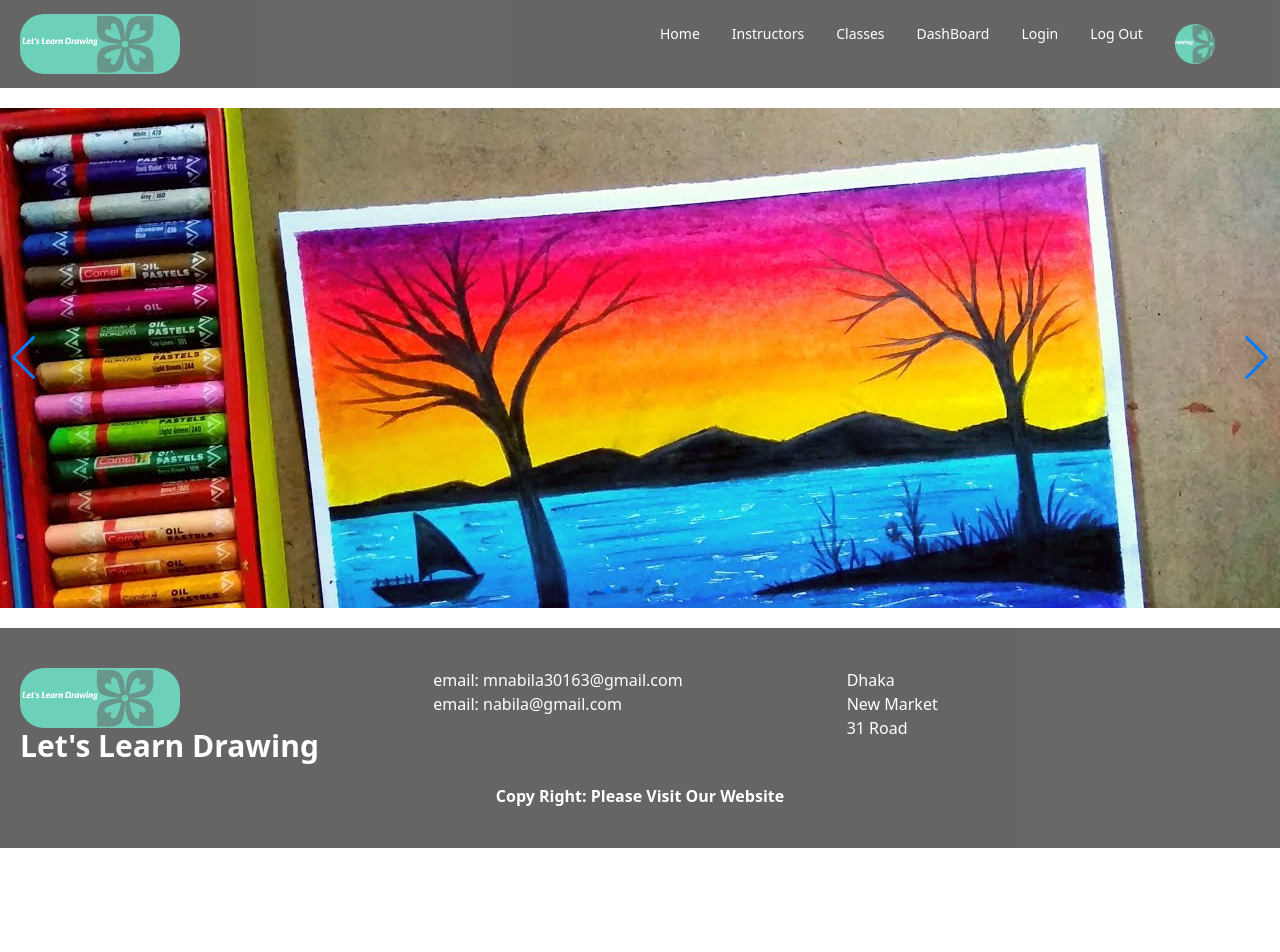
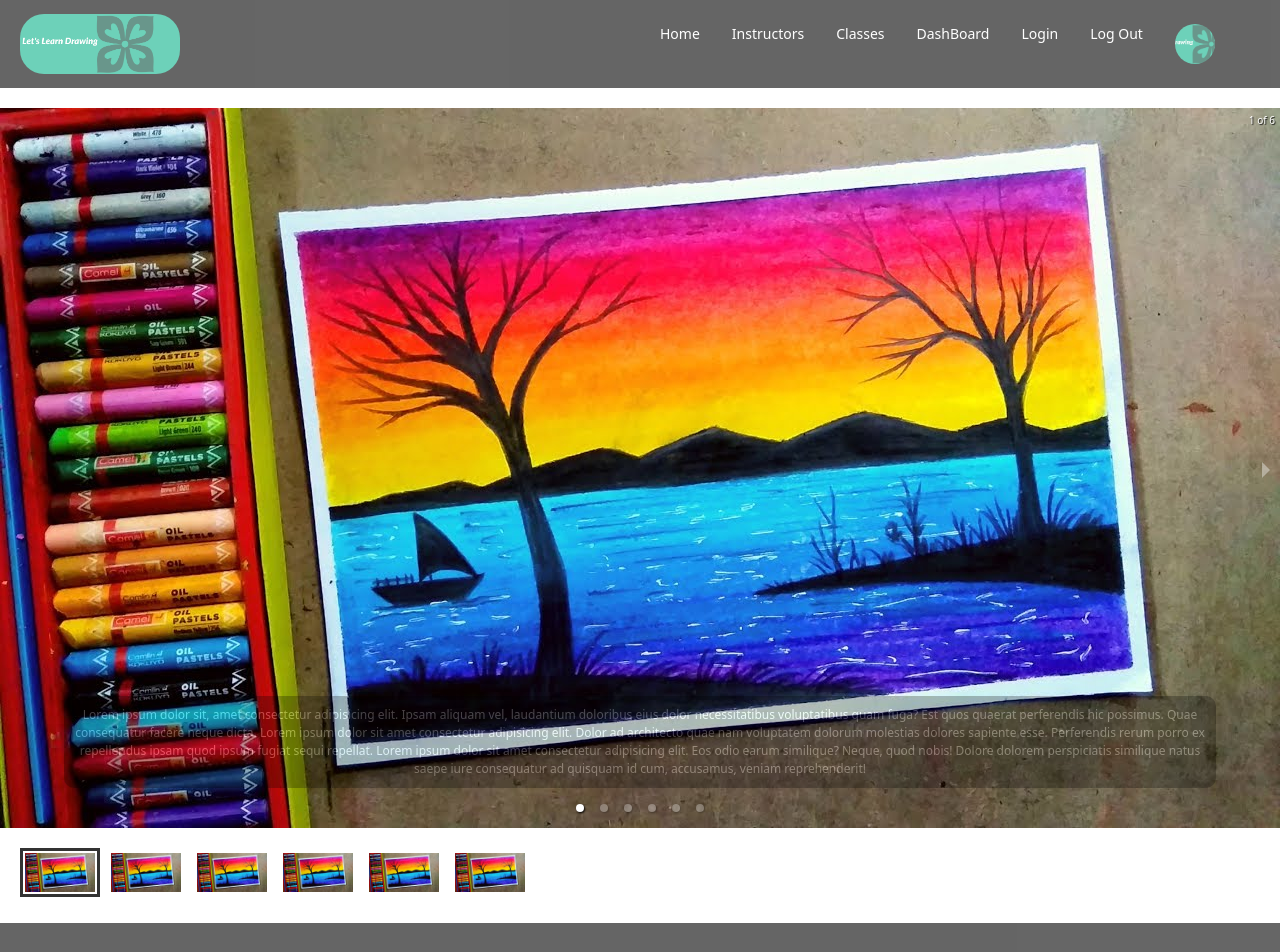
Before and after one commit to NabilaWorld/summer-camp-client, a React (Vite) app: page / in a window 1280 px wide. Shown: the top 952 px of the page. Before the commit the page ends 848 px from the top, so only its background shows below. Built offline with nearby package versions, Linux system fonts and the light colour scheme.

Commit message:
commit the cover page

```diff
--- a/package.json
+++ b/package.json
@@ -14,9 +14,9 @@
     "match-sorter": "^6.3.1",
     "react": "^18.2.0",
     "react-dom": "^18.2.0",
+    "react-responsive-carousel": "^3.2.23",
     "react-router-dom": "^6.11.2",
-    "sort-by": "^1.2.0",
-    "swiper": "^9.3.2"
+    "sort-by": "^1.2.0"
   },
   "devDependencies": {
     "@types/react": "^18.0.37",
--- a/src/pages/Home/Home/Cover/Cover.jsx
+++ b/src/pages/Home/Home/Cover/Cover.jsx
@@ -1,12 +1,9 @@
 import React from 'react';
 
 
-import { Swiper, SwiperSlide } from "swiper/react";
 
-// Import Swiper styles
-import "swiper/css";
-import "swiper/css/pagination";
-import "swiper/css/navigation";
+import "react-responsive-carousel/lib/styles/carousel.min.css"; // requires a loader
+import { Carousel } from 'react-responsive-carousel';
 
 import slide1 from '../../../../assets/slide1.jpg'
 import slide2 from '../../../../assets/slide1.jpg'
@@ -14,43 +11,43 @@ import slide3 from '../../../../assets/slide1.jpg'
 import slide4 from '../../../../assets/slide1.jpg'
 import slide5 from '../../../../assets/slide1.jpg'
 
-// import required modules
-import { Pagination, Navigation } from "swiper";
+
 
 const Cover = () => {
     return (
-        <Swiper
-        slidesPerView={1}
-        spaceBetween={30}
-        loop={true}
-        pagination={{
-          clickable: true,
-        }}
-        navigation={true}
-        modules={[Pagination, Navigation]}
-        className="mySwiper h-[500px] my-5 max-w-screen-xl mx-auto"
-      >
-        <SwiperSlide>
-            <img src={slide1} alt="" />
-        </SwiperSlide>
+        <Carousel className='max-w-screen-xl mx-auto mt-5'>
+                <div>
+                    <img src={slide1} />
+                    <p className="legend">Lorem ipsum dolor sit, amet consectetur adipisicing elit. Ipsam aliquam vel, laudantium doloribus eius dolor necessitatibus voluptatibus quam fuga? Est quos quaerat perferendis hic possimus. Quae consequatur facere neque dicta. Lorem ipsum dolor sit amet consectetur adipisicing elit. Dolor ad architecto quae nam voluptatem dolorum molestias dolores sapiente esse. Perferendis rerum porro ex repellendus ipsam quod ipsum fugiat sequi repellat. Lorem ipsum dolor sit amet consectetur adipisicing elit. Eos odio earum similique? Neque, quod nobis! Dolore dolorem perspiciatis similique natus saepe iure consequatur ad quisquam id cum, accusamus, veniam reprehenderit!</p>
 
-        <SwiperSlide>
-            <img src={slide2} alt="" />
-        </SwiperSlide>
+                </div>
+                <div>
+                    <img src={slide2} />
+                    <p className="legend">Legend 2</p>
 
-        <SwiperSlide>
-            <img src={slide3} alt="" />
-        </SwiperSlide>
+                </div>
+                <div>
+                    <img src={slide3} />
+                    <p className="legend">Legend 3</p>
 
-        <SwiperSlide>
-            <img src={slide4} alt="" />
-        </SwiperSlide>
+                </div>
 
-        <SwiperSlide>
-            <img src={slide5} alt="" />
-        </SwiperSlide>
+                <div>
+                    <img src={slide1} />
+                    <p className="legend">Legend 1</p>
 
-      </Swiper>
+                </div>
+                <div>
+                    <img src={slide2} />
+                    <p className="legend">Legend 2</p>
+
+                </div>
+                <div>
+                    <img src={slide3} />
+                    <p className="legend">Legend 3</p>
+
+                </div>
+            </Carousel>
     );
 };
 
```
Also changed, not shown: 1 other file (tests, documents, lock files or other folders).
